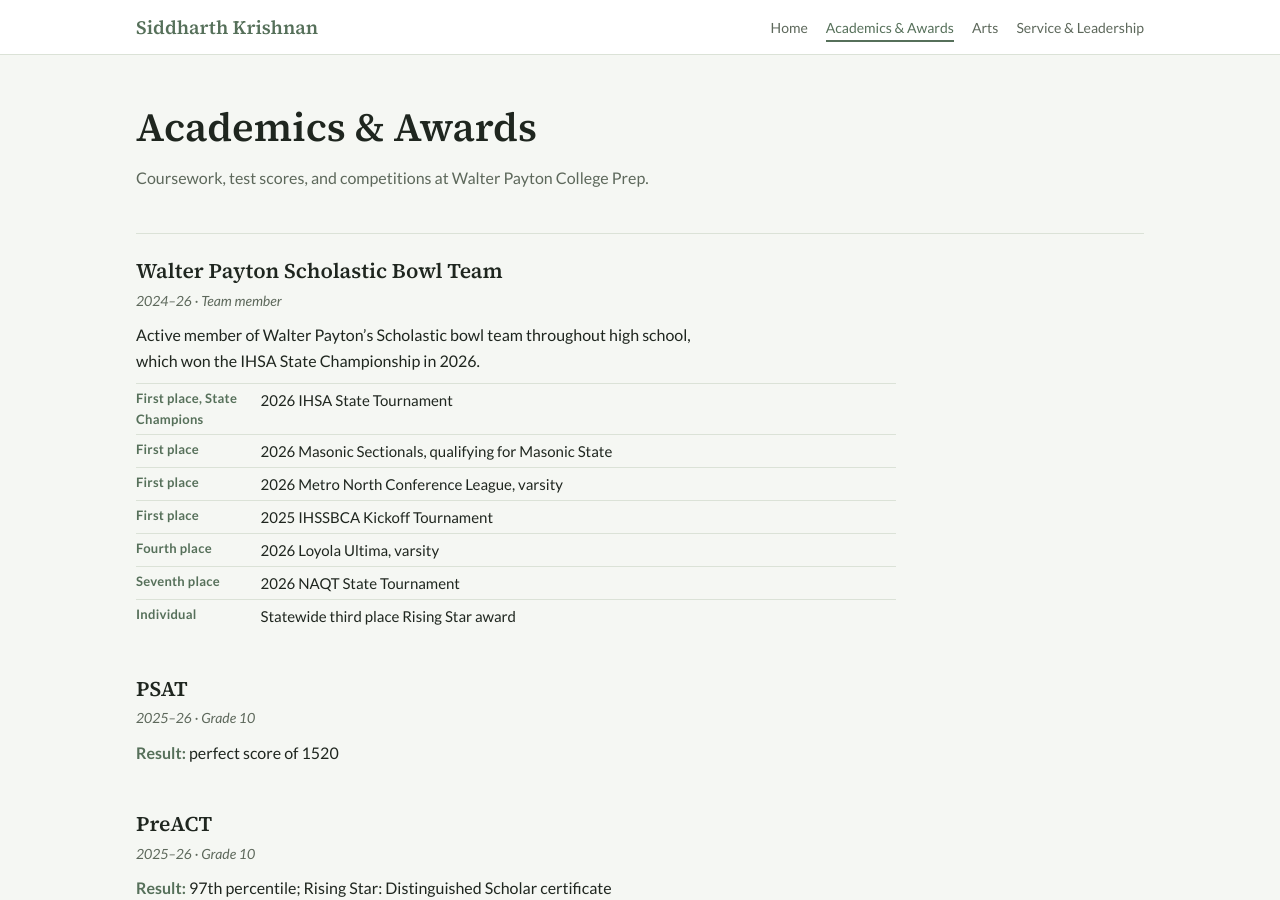
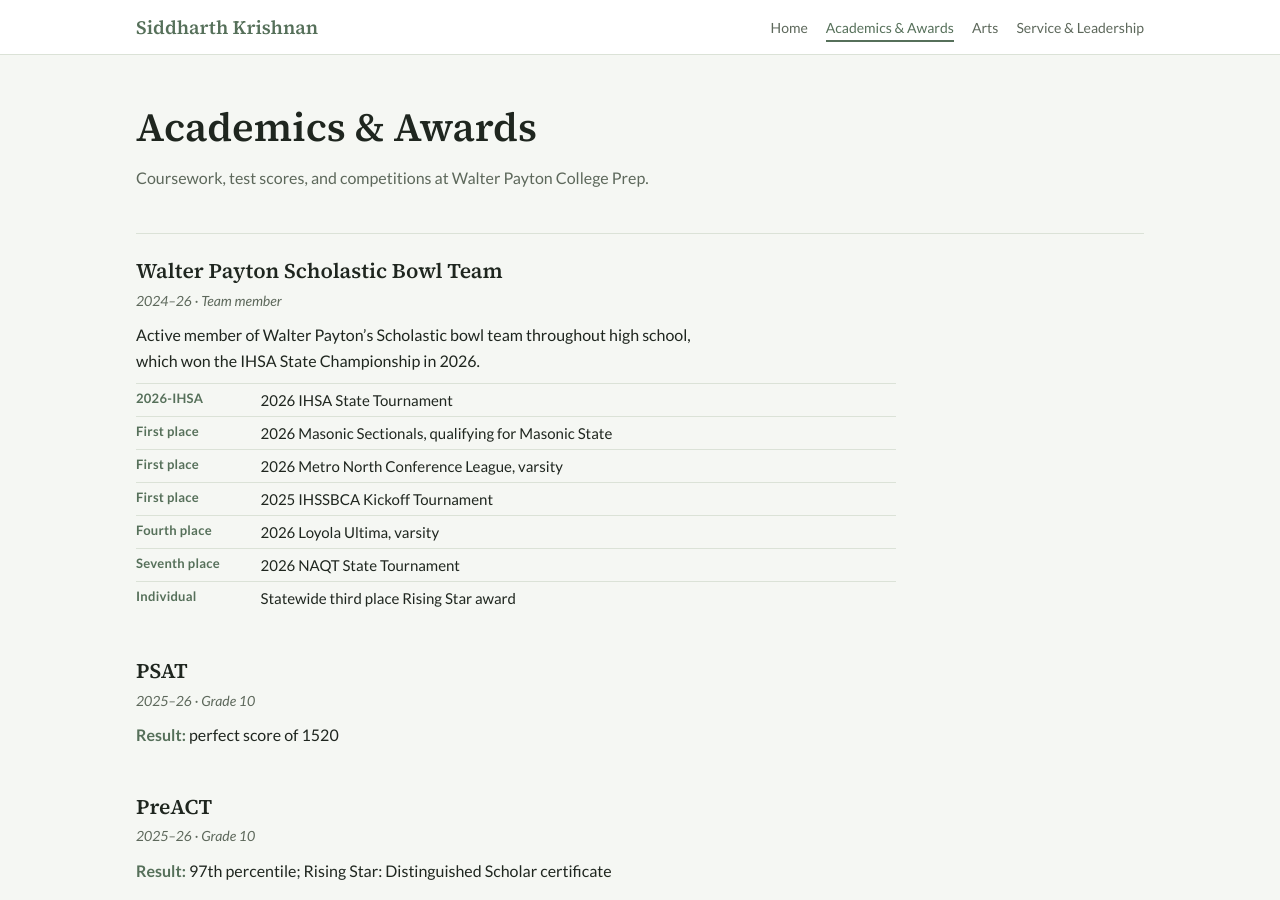
Before and after one commit to siddkrishnan12/siddkrishnan12.github.io, a Jekyll site: the page built from academics.md, in a window 1280 px wide and 900 px high. Built offline with Jekyll 4.4.1, drawn with Linux system fonts in a browser that asks for light colours.

Commit message:
Update academics.yml

```diff
--- a/_data/academics.yml
+++ b/_data/academics.yml
@@ -9,9 +9,11 @@
       role: "Team member"
       description: "Active member of Walter Payton's Scholastic bowl team throughout high school, which won the IHSA State Championship in 2026."
       results:
-        - label: "First place, State Champions"
+        - label: "2026-IHSA"
           text: "2026 IHSA State Tournament"
-          links: "https://www.ihsa.org/scores/game/payton-vs-stevenson-scb-2774-1226-20260321?season=2025-26"
+          links:
+          - label: "2026-IHSA"
+          - url: "https://www.ihsa.org/scores/game/payton-vs-stevenson-scb-2774-1226-20260321?season=2025-26"
         - label: "First place"
           text: "2026 Masonic Sectionals, qualifying for Masonic State"
         - label: "First place"
```
